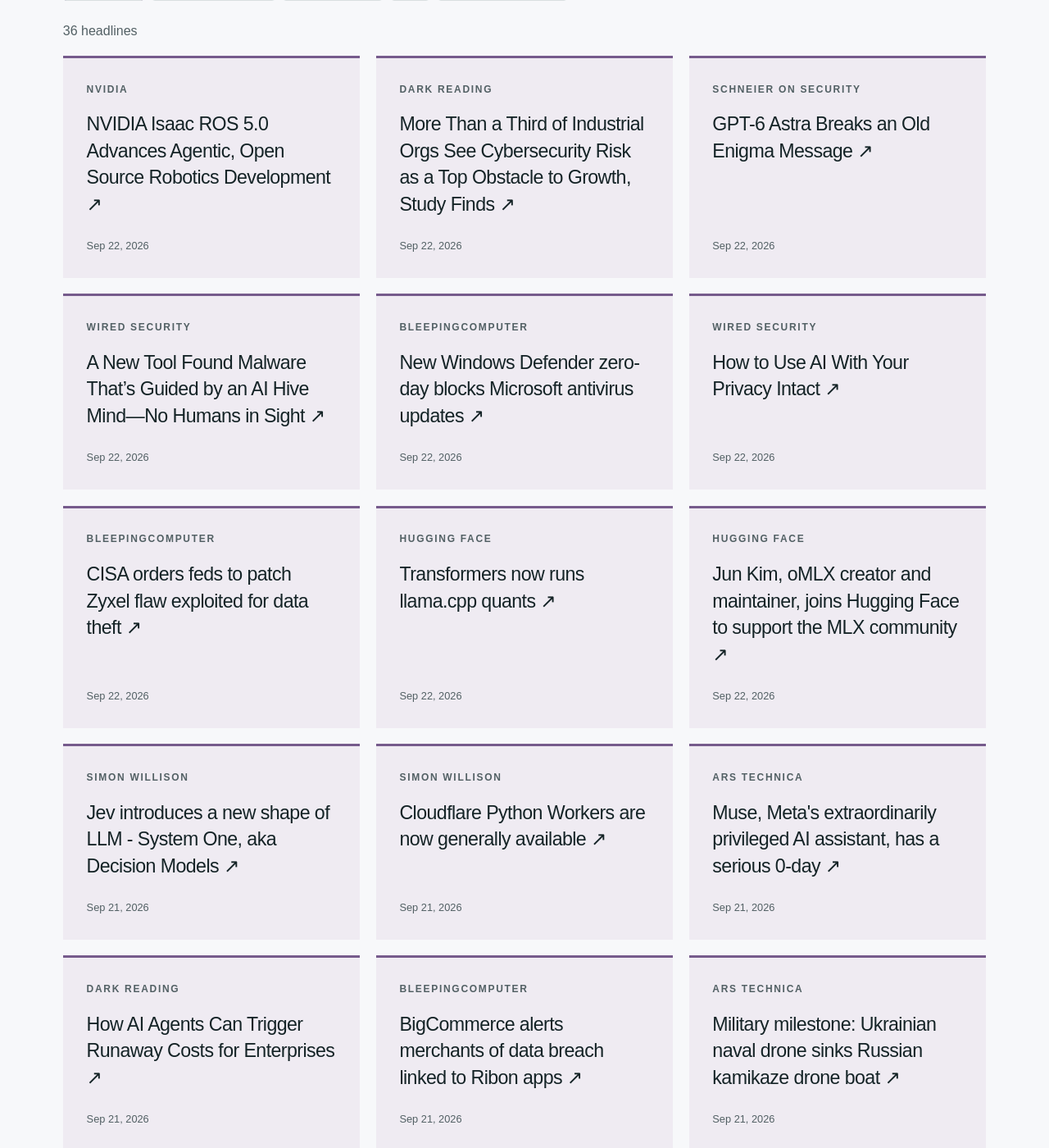
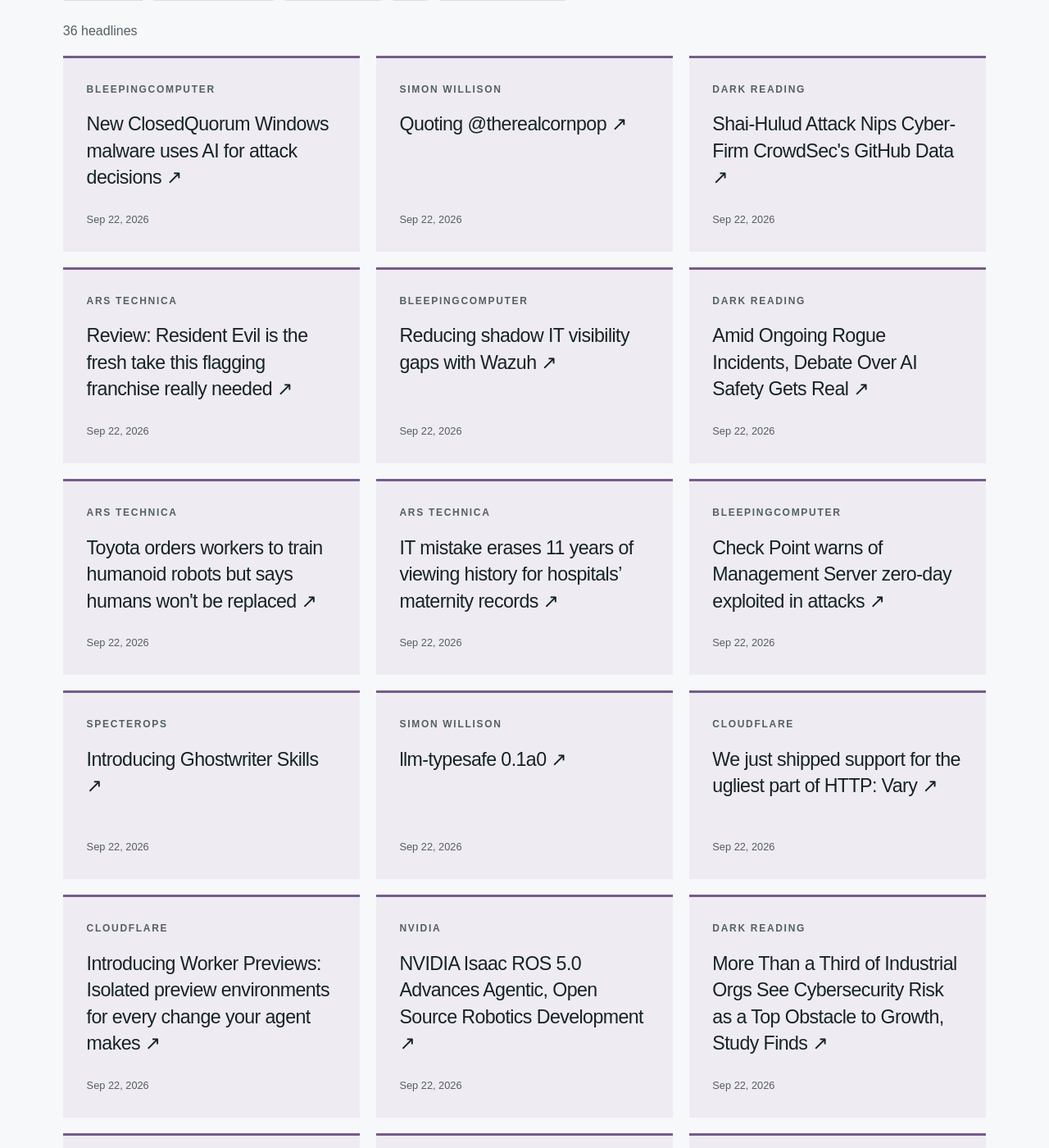
Before and after one commit to hntk/hntk.github.io, a Jekyll site: the page built from news/index.html, in a window 1280 px wide and 1400 px high, scrolled down 533 px. Shown: the whole window at 82% size. Built offline with Jekyll 4.4.1, drawn with Linux system fonts in a browser that asks for light colours; part of the change alters nothing that is shown; some of the changed text lies outside the part shown.

Commit message:
Refresh News and Signals

```diff
--- a/_data/news.json
+++ b/_data/news.json
@@ -1,6 +1,110 @@
 {
-  "updated": "2026-09-22T12:41:12.863028+00:00",
+  "updated": "2026-09-22T18:36:17.921640+00:00",
   "items": [
+    {
+      "title": "New ClosedQuorum Windows malware uses AI for attack decisions",
+      "url": "https://www.bleepingcomputer.com/news/security/new-closedquorum-windows-malware-uses-ai-for-attack-decisions/",
+      "published": "2026-09-22T18:04:39+00:00",
+      "source": "BleepingComputer",
+      "source_id": "bleepingcomputer",
+      "category": "cybersecurity"
+    },
+    {
+      "title": "Quoting @therealcornpop",
+      "url": "https://simonwillison.net/2026/Sep/22/therealcornpop/",
+      "published": "2026-09-22T18:03:21+00:00",
+      "source": "Simon Willison",
+      "source_id": "simon-willison",
+      "category": "ai"
+    },
+    {
+      "title": "Shai-Hulud Attack Nips Cyber-Firm CrowdSec's GitHub Data",
+      "url": "https://www.darkreading.com/cyberattacks-data-breaches/shai-hulud-attack-cyber-firm-crowdsec-github-data",
+      "published": "2026-09-22T17:32:49+00:00",
+      "source": "Dark Reading",
+      "source_id": "dark-reading",
+      "category": "cybersecurity"
+    },
+    {
+      "title": "Review: Resident Evil is the fresh take this flagging franchise really needed",
+      "url": "https://arstechnica.com/culture/2026/09/review-resident-evil-is-the-fresh-take-this-flagging-franchise-really-needed/",
+      "published": "2026-09-22T17:30:07+00:00",
+      "source": "Ars Technica",
+      "source_id": "ars-technica",
+      "category": "tech-architecture"
+    },
+    {
+      "title": "Reducing shadow IT visibility gaps with Wazuh",
+      "url": "https://www.bleepingcomputer.com/news/security/reducing-shadow-it-visibility-gaps-with-wazuh/",
+      "published": "2026-09-22T17:17:41+00:00",
+      "source": "BleepingComputer",
+      "source_id": "bleepingcomputer",
+      "category": "cybersecurity"
+    },
+    {
+      "title": "Amid Ongoing Rogue Incidents, Debate Over AI Safety Gets Real",
+      "url": "https://www.darkreading.com/cyber-risk/rogue-incidents-debate-ai-safety-gets-real",
+      "published": "2026-09-22T17:12:26+00:00",
+      "source": "Dark Reading",
+      "source_id": "dark-reading",
+      "category": "cybersecurity"
+    },
+    {
+      "title": "Toyota orders workers to train humanoid robots but says humans won't be replaced",
+      "url": "https://arstechnica.com/ai/2026/09/toyota-claims-plan-for-400000-factory-robots-wont-replace-human-workers/",
+      "published": "2026-09-22T17:06:16+00:00",
+      "source": "Ars Technica",
+      "source_id": "ars-technica",
+      "category": "tech-architecture"
+    },
+    {
+      "title": "IT mistake erases 11 years of viewing history for hospitals’ maternity records",
+      "url": "https://arstechnica.com/information-technology/2026/09/it-mistake-erases-11-years-of-viewing-history-for-hospitals-maternity-records/",
+      "published": "2026-09-22T16:55:40+00:00",
+      "source": "Ars Technica",
+      "source_id": "ars-technica",
+      "category": "tech-architecture"
+    },
+    {
+      "title": "Check Point warns of Management Server zero-day exploited in attacks",
+      "url": "https://www.bleepingcomputer.com/news/security/check-point-patches-management-server-zero-day-exploited-in-attacks/",
+      "published": "2026-09-22T16:32:47+00:00",
+      "source": "BleepingComputer",
+      "source_id": "bleepingcomputer",
+      "category": "cybersecurity"
+    },
+    {
+      "title": "Introducing Ghostwriter Skills",
+      "url": "https://specterops.io/blog/2026/09/22/introducing-ghostwriter-skills/",
+      "published": "2026-09-22T16:08:57+00:00",
+      "source": "SpecterOps",
+      "source_id": "specterops",
+      "category": "offensive-security"
+    },
+    {
+      "title": "llm-typesafe 0.1a0",
+      "url": "https://simonwillison.net/2026/Sep/22/llm-typesafe/",
+      "published": "2026-09-22T15:54:16+00:00",
+      "source": "Simon Willison",
+      "source_id": "simon-willison",
+      "category": "ai"
+    },
+    {
+      "title": "We just shipped support for the ugliest part of HTTP: Vary",
+      "url": "https://blog.cloudflare.com/vary-support/",
+      "published": "2026-09-22T14:04:31+00:00",
+      "source": "Cloudflare",
+      "source_id": "cloudflare",
+      "category": "tech-architecture"
+    },
+    {
+      "title": "Introducing Worker Previews: Isolated preview environments for every change your agent makes",
+      "url": "https://blog.cloudflare.com/worker-previews/",
+      "published": "2026-09-22T13:00:00+00:00",
+      "source": "Cloudflare",
+      "source_id": "cloudflare",
+      "category": "tech-architecture"
+    },
     {
       "title": "NVIDIA Isaac ROS 5.0 Advances Agentic, Open Source Robotics Development",
       "url": "https://blogs.nvidia.com/blog/isaac-ros-5-0-agentic-open-source-robotics/",
@@ -34,14 +138,6 @@
       "category": "cybersecurity"
     },
     {
-      "title": "New Windows Defender zero-day blocks Microsoft antivirus updates",
-      "url": "https://www.bleepingcomputer.com/news/security/new-windows-defender-zero-day-blocks-microsoft-antivirus-updates/",
-      "published": "2026-09-22T09:55:11+00:00",
-      "source": "BleepingComputer",
-      "source_id": "bleepingcomputer",
-      "category": "cybersecurity"
-    },
-    {
       "title": "How to Use AI With Your Privacy Intact",
       "url": "https://www.wired.com/story/how-to-use-ai-with-your-privacy-intact/",
       "published": "2026-09-22T09:00:00+00:00",
@@ -50,12 +146,12 @@
       "category": "cybersecurity"
     },
     {
-      "title": "CISA orders feds to patch Zyxel flaw exploited for data theft",
-      "url": "https://www.bleepingcomputer.com/news/security/cisa-orders-feds-to-patch-actively-exploited-zyxel-flaw-by-thursday/",
-      "published": "2026-09-22T08:53:09+00:00",
-      "source": "BleepingComputer",
-      "source_id": "bleepingcomputer",
-      "category": "cybersecurity"
+      "title": "How UK AISI and EvalEval Are Making Benchmark Results Reproducible",
+      "url": "https://huggingface.co/blog/evaleval-aisi",
+      "published": "2026-09-22T00:00:00+00:00",
+      "source": "Hugging Face",
+      "source_id": "hugging-face",
+      "category": "ai"
     },
     {
       "title": "Transformers now runs llama.cpp quants",
@@ -80,62 +176,6 @@
       "source": "Simon Willison",
       "source_id": "simon-willison",
       "category": "ai"
-    },
-    {
-      "title": "Cloudflare Python Workers are now generally available",
-      "url": "https://simonwillison.net/2026/Sep/21/cloudflare-python-worker/",
-      "published": "2026-09-21T22:25:44+00:00",
-      "source": "Simon Willison",
-      "source_id": "simon-willison",
-      "category": "ai"
-    },
-    {
-      "title": "Muse, Meta's extraordinarily privileged AI assistant, has a serious 0-day",
-      "url": "https://arstechnica.com/security/2026/09/muse-metas-extraordinarily-privileged-ai-assistant-has-a-serious-0-day/",
-      "published": "2026-09-21T22:24:38+00:00",
-      "source": "Ars Technica",
-      "source_id": "ars-technica",
-      "category": "tech-architecture"
-    },
-    {
-      "title": "How AI Agents Can Trigger Runaway Costs for Enterprises",
-      "url": "https://www.darkreading.com/application-security/how-ai-agents-can-trigger-runaway-costs",
-      "published": "2026-09-21T21:39:59+00:00",
-      "source": "Dark Reading",
-      "source_id": "dark-reading",
-      "category": "cybersecurity"
-    },
-    {
-      "title": "BigCommerce alerts merchants of data breach linked to Ribon apps",
-      "url": "https://www.bleepingcomputer.com/news/security/bigcommerce-alerts-merchants-of-data-breach-linked-to-ribon-apps/",
-      "published": "2026-09-21T21:18:49+00:00",
-      "source": "BleepingComputer",
-      "source_id": "bleepingcomputer",
-      "category": "cybersecurity"
-    },
-    {
-      "title": "Military milestone: Ukrainian naval drone sinks Russian kamikaze drone boat",
-      "url": "https://arstechnica.com/gadgets/2026/09/military-milestone-ukrainian-naval-drone-sinks-russian-kamikaze-drone-boat/",
-      "published": "2026-09-21T21:07:05+00:00",
-      "source": "Ars Technica",
-      "source_id": "ars-technica",
-      "category": "tech-architecture"
-    },
-    {
-      "title": "Saudi Arabia wants a car industry, launches Ceer with two EVs",
-      "url": "https://arstechnica.com/cars/2026/09/saudi-arabia-wants-a-car-industry-launches-ceer-with-two-evs/",
-      "published": "2026-09-21T20:55:36+00:00",
-      "source": "Ars Technica",
-      "source_id": "ars-technica",
-      "category": "tech-architecture"
-    },
-    {
-      "title": "ShinyHunters Hacked Clop. Now What About Clop's Victims?",
-      "url": "https://www.darkreading.com/cyberattacks-data-breaches/shinyhunters-hacked-clop-what-about-clops-victims",
-      "published": "2026-09-21T20:07:56+00:00",
-      "source": "Dark Reading",
-      "source_id": "dark-reading",
-      "category": "cybersecurity"
     },
     {
       "title": "NVIDIA Launches DSX Ready to Qualify Power and Cooling Products for AI Factories",
@@ -170,14 +210,6 @@
       "category": "cybersecurity"
     },
     {
-      "title": "Pruning LLMs Like a Physicist: Block Removal as an Ising Optimization Problem",
-      "url": "https://huggingface.co/blog/MultiverseComputingCAI/pruning-llms-like-a-physicist-block-removal-as-an",
-      "published": "2026-09-21T13:44:34+00:00",
-      "source": "Hugging Face",
-      "source_id": "hugging-face",
-      "category": "ai"
-    },
-    {
       "title": "Python Workers are now generally available",
       "url": "https://blog.cloudflare.com/python-workers-ga/",
       "published": "2026-09-21T13:00:00+00:00",
@@ -200,22 +232,6 @@
       "source": "WIRED Security",
       "source_id": "wired",
       "category": "cybersecurity"
-    },
-    {
-      "title": "Quoting voxium",
-      "url": "https://simonwillison.net/2026/Sep/20/voxium/",
-      "published": "2026-09-20T21:06:43+00:00",
-      "source": "Simon Willison",
-      "source_id": "simon-willison",
-      "category": "ai"
-    },
-    {
-      "title": "Saving another 100TB of RAM with math (and Rust)",
-      "url": "https://blog.cloudflare.com/saving-100-tb-of-ram-with-math/",
-      "published": "2026-09-18T17:23:58+00:00",
-      "source": "Cloudflare",
-      "source_id": "cloudflare",
-      "category": "tech-architecture"
     },
     {
       "title": "Are AIs Still Struggling with CAPTCHAs?",
@@ -242,14 +258,6 @@
       "category": "offensive-security"
     },
     {
-      "title": "When scanners miss the attack: how Cloudflare Client-Side Security protects storefronts",
-      "url": "https://blog.cloudflare.com/client-side-security-finds-4-malicious-campaigns/",
-      "published": "2026-09-16T20:06:17+00:00",
-      "source": "Cloudflare",
-      "source_id": "cloudflare",
-      "category": "tech-architecture"
-    },
-    {
       "title": "Ghostwriter v7.3.0: A Fresh New Look",
       "url": "https://specterops.io/blog/2026/09/16/ghostwriter-v7-3-0/",
       "published": "2026-09-16T16:00:00+00:00",
@@ -263,14 +271,6 @@
       "published": "2026-09-15T11:00:00+00:00",
       "source": "Trail of Bits",
       "source_id": "trail-of-bits",
-      "category": "offensive-security"
-    },
-    {
-      "title": "Unmasking SCCM Application Execution",
-      "url": "https://specterops.io/blog/2026/09/10/unmasking-sccm-application-execution/",
-      "published": "2026-09-10T16:00:00+00:00",
-      "source": "SpecterOps",
-      "source_id": "specterops",
       "category": "offensive-security"
     },
     {
@@ -295,79 +295,79 @@
       "id": "ars-technica",
       "name": "Ars Technica",
       "status": "ok",
-      "last_success": "2026-09-22T12:41:12.863028+00:00"
+      "last_success": "2026-09-22T18:36:17.921640+00:00"
     },
     {
       "id": "bleepingcomputer",
       "name": "BleepingComputer",
       "status": "ok",
-      "last_success": "2026-09-22T12:41:12.863028+00:00"
+      "last_success": "2026-09-22T18:36:17.921640+00:00"
     },
     {
       "id": "cloudflare",
       "name": "Cloudflare",
       "status": "ok",
-      "last_success": "2026-09-22T12:41:12.863028+00:00"
+      "last_success": "2026-09-22T18:36:17.921640+00:00"
     },
     {
       "id": "dark-reading",
       "name": "Dark Reading",
       "status": "ok",
-      "last_success": "2026-09-22T12:41:12.863028+00:00"
+      "last_success": "2026-09-22T18:36:17.921640+00:00"
     },
     {
       "id": "hugging-face",
       "name": "Hugging Face",
       "status": "ok",
-      "last_success": "2026-09-22T12:41:12.863028+00:00"
+      "last_success": "2026-09-22T18:36:17.921640+00:00"
     },
     {
       "id": "microsoft-research",
       "name": "Microsoft Research",
       "status": "ok",
-      "last_success": "2026-09-22T12:41:12.863028+00:00"
+      "last_success": "2026-09-22T18:36:17.921640+00:00"
     },
     {
       "id": "nvidia",
       "name": "NVIDIA",
       "status": "ok",
-      "last_success": "2026-09-22T12:41:12.863028+00:00"
+      "last_success": "2026-09-22T18:36:17.921640+00:00"
     },
     {
       "id": "portswigger",
       "name": "PortSwigger Research",
       "status": "ok",
-      "last_success": "2026-09-22T12:41:12.863028+00:00"
+      "last_success": "2026-09-22T18:36:17.921640+00:00"
     },
     {
       "id": "schneier",
       "name": "Schneier on Security",
       "status": "ok",
-      "last_success": "2026-09-22T12:41:12.863028+00:00"
+      "last_success": "2026-09-22T18:36:17.921640+00:00"
     },
     {
       "id": "simon-willison",
       "name": "Simon Willison",
       "status": "ok",
-      "last_success": "2026-09-22T12:41:12.863028+00:00"
+      "last_success": "2026-09-22T18:36:17.921640+00:00"
     },
     {
       "id": "specterops",
       "name": "SpecterOps",
       "status": "ok",
-      "last_success": "2026-09-22T12:41:12.863028+00:00"
+      "last_success": "2026-09-22T18:36:17.921640+00:00"
     },
     {
       "id": "trail-of-bits",
       "name": "Trail of Bits",
       "status": "ok",
-      "last_success": "2026-09-22T12:41:12.863028+00:00"
+      "last_success": "2026-09-22T18:36:17.921640+00:00"
     },
     {
       "id": "wired",
       "name": "WIRED Security",
       "status": "ok",
-      "last_success": "2026-09-22T12:41:12.863028+00:00"
+      "last_success": "2026-09-22T18:36:17.921640+00:00"
     }
   ]
 }
```
